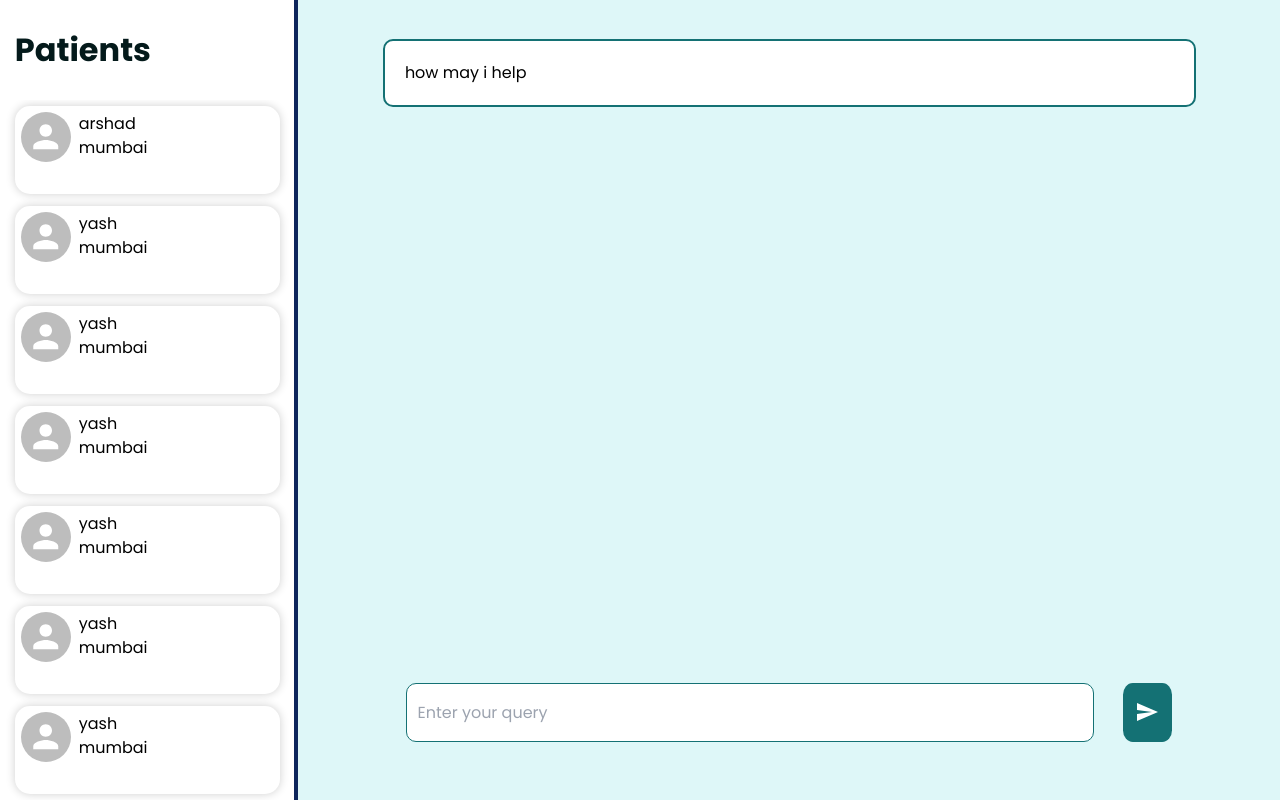
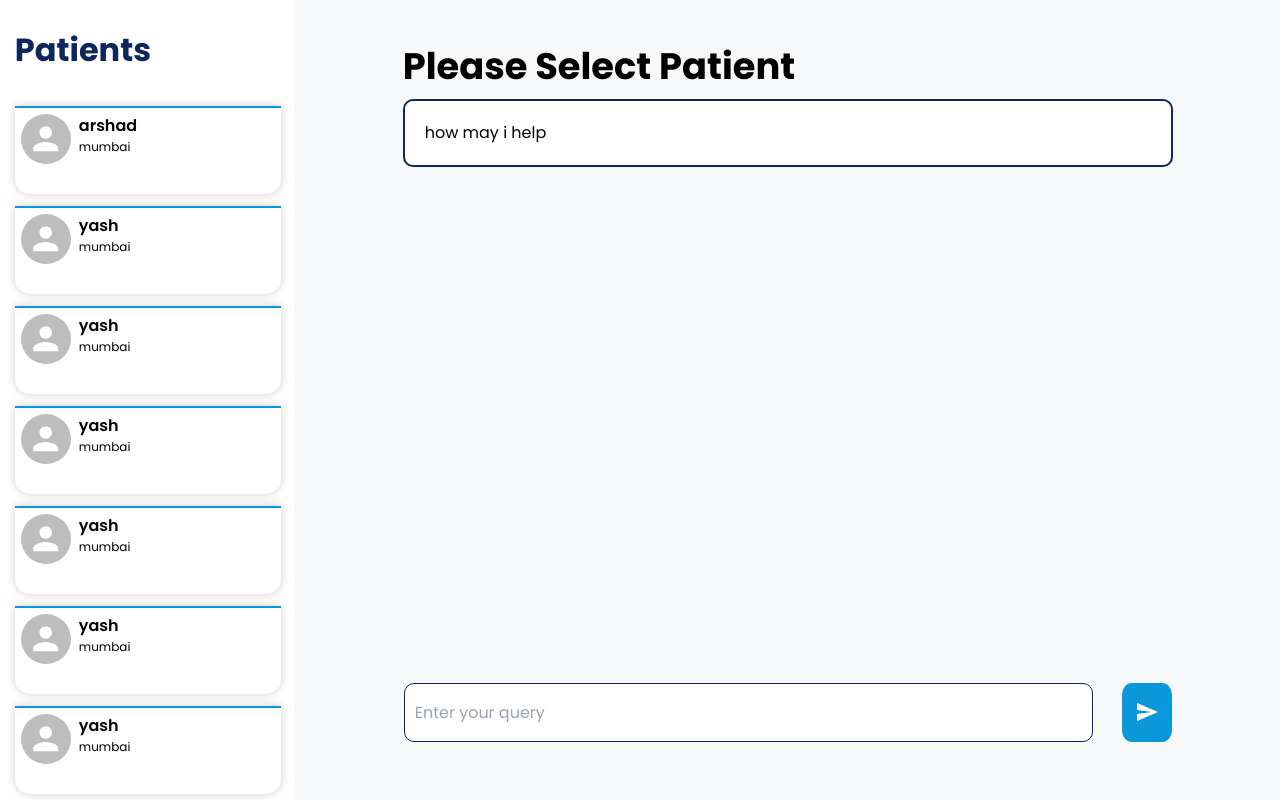
Before and after one commit to tiwarekarsanika/MedScanOCR, a React (Vite) app in the folder client/: page / in a window 1280 px wide. Built offline with nearby package versions, Linux system fonts and the light colour scheme.

Commit message:
newe hcange

```diff
--- a/client/src/Pages/ChatApp.jsx
+++ b/client/src/Pages/ChatApp.jsx
@@ -1,4 +1,4 @@
-import React, { useState } from 'react'
+import React, { useEffect, useState } from 'react'
 import styled from 'styled-components'
 import SendIcon from '@mui/icons-material/Send';
 import PatientCard from '../components/PatientCard';
@@ -12,7 +12,6 @@ display:flex;
 const Patients = styled.div`
 height:100;
 flex:3;
-border-right:4px solid #0d265c;
 background-color:white;
 display:flex;
  flex-direction:column;
@@ -27,6 +26,7 @@ display:flex;
     font-weight:700;
     font-size:2rem;
     margin-left:10%;
+    color:var(--primary-color)
 
 }
 `
@@ -38,7 +38,6 @@ flex-direction:column;
 align-items:center;
 overflow:auto;
 max-height:90%;
-
 `
 
 const ChatWrapper= styled.div`
@@ -55,6 +54,13 @@ const ChatContent = styled.div`
   align-items: center;
   padding: 4%;
   overflow: auto;
+
+  .patientName{
+    font-weight:700;
+    font-size:2.3rem;
+    width:85%;
+    margin-bottom:0.5%;
+  }
 
     &::-webkit-scrollbar{
         display:none;
@@ -78,7 +84,7 @@ input{
 button{
     width:5%;
     height:50%;
-    background-color:var(--primary-color);
+    background-color:var(--secondary-color);
     margin-left:3%;
     border-radius:20%;
     display:flex;
@@ -88,7 +94,7 @@ button{
 
 `
 const MessageBot = styled.div`
-width:90%;
+width:85%;
 height:auto;
 padding:20px;
 background-color:white;
@@ -128,6 +134,7 @@ const PatientArr = [{
 const ChatApp = () => {
     const [query , setQuery]=useState('')
     const[message , setMessage]=useState([{message:'how may i help',role:'bot'}])
+    const[patient , setPatient]=useState('Please Select Patient')
 
     const handleChange = (e) => {
         setQuery(e.target.value)
@@ -139,14 +146,18 @@ const ChatApp = () => {
         }
     }
 
+
     return (
     <Wrapper>
         <Patients>
-        <div className='title' style={{ color: 'var(--secondary-color)' }}>Patients</div>
+        <div className='title'>Patients</div>
             <PatientListwrapper>
                 {
                     PatientArr.map((p)=>(
-                        <PatientCard name={p.name}></PatientCard>
+
+                        <PatientCard name={p.name} onClick={() => setPatient(p.name)}></PatientCard>
+
+
                     ))
                 }
             </PatientListwrapper>
@@ -155,6 +166,7 @@ const ChatApp = () => {
 
         <ChatWrapper>
         <ChatContent>
+        <div className='patientName'>{patient}</div>
             {
                 message.map((ans)=>(
                     ans.role === 'bot'?
--- a/client/src/components/PatientCard.jsx
+++ b/client/src/components/PatientCard.jsx
@@ -3,22 +3,27 @@ import styled from 'styled-components'
 import Avatar from '@mui/material/Avatar';
 
 const Patient = styled.div`
+
 width:90%;
 font-size:1rem;
 margin:2%;
 height: 13%;
 
+border-top:2px solid var(--secondary-color);
 box-shadow: 0 0 10px hsl(0, 0%, 81%);
-border-radius:15px;
+border-radius:0 0 15px 15px;
 padding:2%;
 display:flex;
 span{
-    margin-left:4%;
 
+   margin-left:4%;
 }
 .name{
-
-
+    font-weight:600;
+}
+.city{
+    font-weight:400;
+    font-size:12px;
 }
 .info{
     width:100%;
@@ -29,17 +34,21 @@ span{
 `
 
 
-const PatientCard = (props) => {
+const PatientCard = ({name , onClick}) => {
   return (
-    <Patient>
-    <Avatar  sx={{ width: 50, height: 50 }}></Avatar>
+
+
+    <Patient onClick={onClick}>
+    <Avatar  sx={{ width: 50, height: 50  }}></Avatar>
     <div className='info'>
-    <span className='name'>{props.name}</span>
+    <span className='name'>{name}</span>
     <span className='age'>{}</span>
     <span className='city' >mumbai</span>
     </div>
 
     </Patient>
+
+
   )
 }
 
--- a/client/src/index.css
+++ b/client/src/index.css
@@ -5,9 +5,9 @@
     font-family: 'Poppins';
 }
 :root {
-    --primary-color: #147174;
-    --secondary-color: #041a1b;
-    --background-color:#DEF7F8;
+    --primary-color: #0D265C;
+    --secondary-color: #0B98DA;
+    --background-color:#f6f8fa;
     /* Add more color variables as needed */
   }
 @tailwind base;
```
Also changed, not shown: 1 other file (tests, documents, lock files or other folders).
